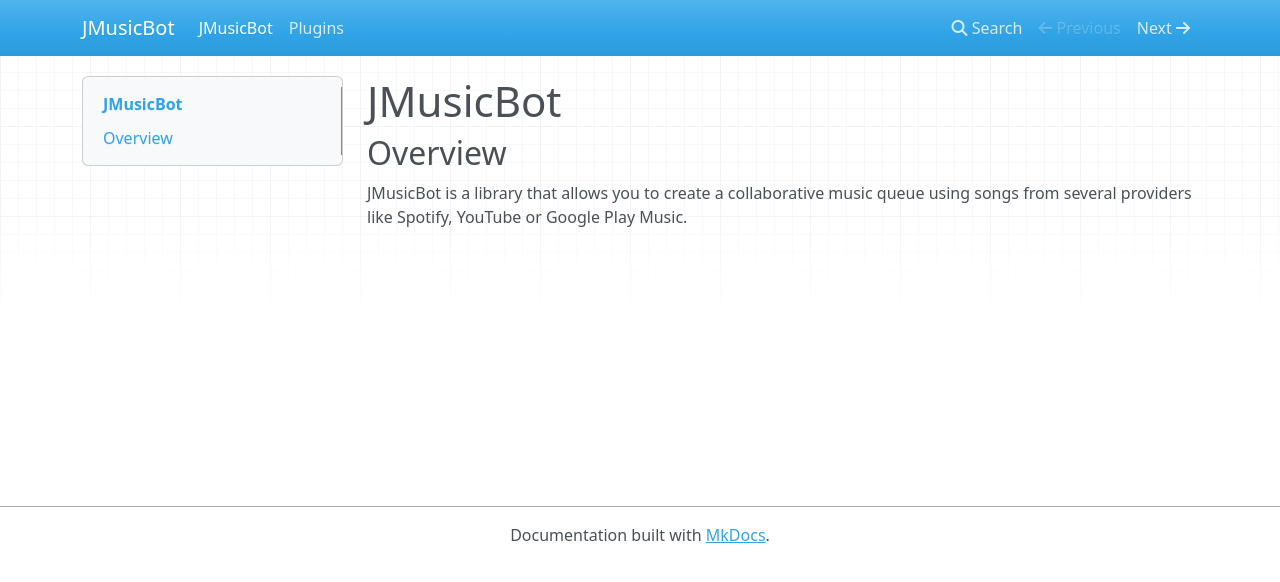
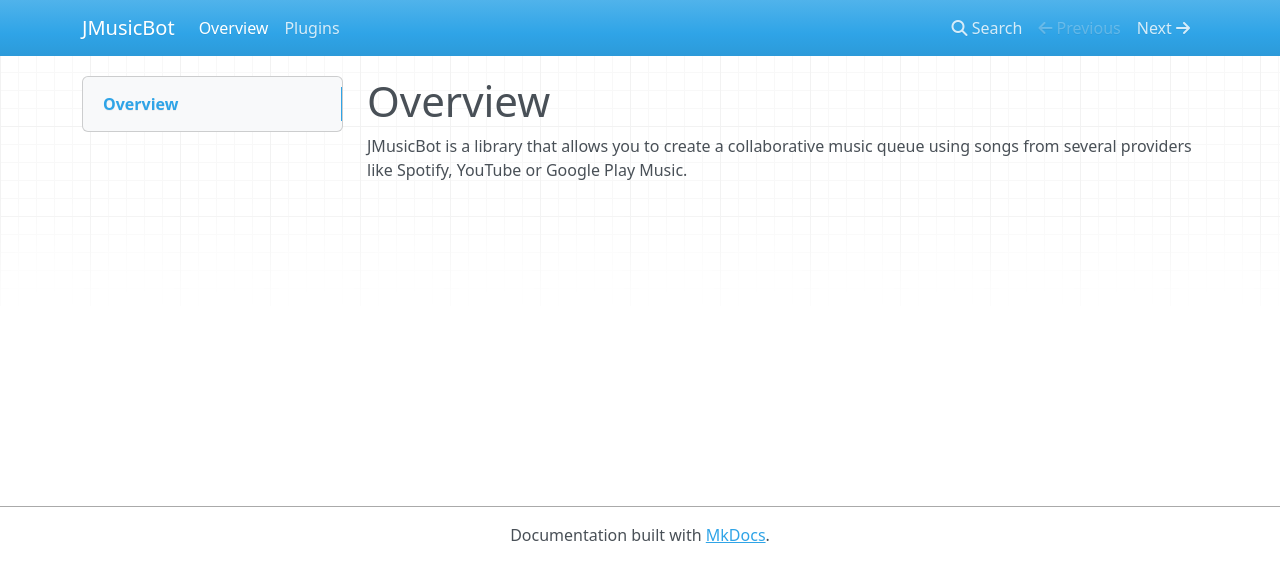
Before and after one commit to BjoernPetersen/MusicBot, an MkDocs documentation site: the page built from docs/index.md, in a window 1280 px wide. Shown: the top 582 px of the page. Built offline with MkDocs 1.6.1, drawn with Linux system fonts in a browser that asks for light colours; nearby versions of some CDN libraries.

Commit message:
Change main docs header to Overview

```diff
--- a/docs/index.md
+++ b/docs/index.md
@@ -1,6 +1,4 @@
-# JMusicBot
-
-## Overview
+# Overview
 
 JMusicBot is a library that allows you to create a collaborative music queue using songs from
 several providers like Spotify, YouTube or Google Play Music.
```
